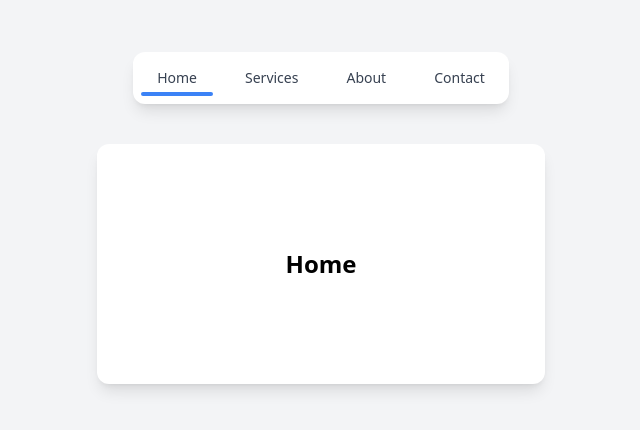
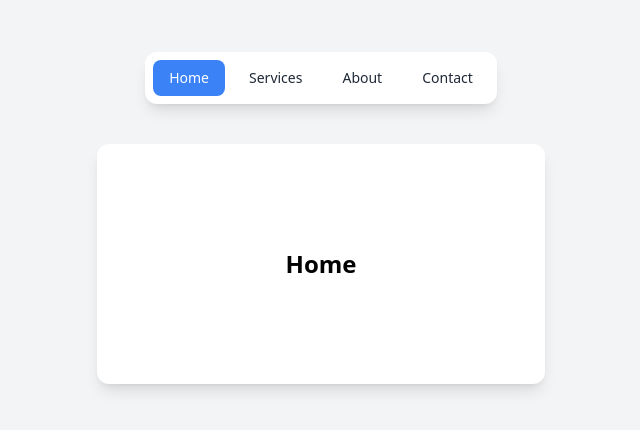
Before and after one commit to Cabdinasir64/Frame_Motion, a React (Vite) app: page / in a window 1280 px wide. Shown: the part 182-612 px from the top of the page, without its empty margins (319-959 px from the left). Built offline with nearby package versions, Linux system fonts and the light colour scheme.

Commit message:
i change underlone to bakcground

```diff
--- a/src/Components/animation34.jsx
+++ b/src/Components/animation34.jsx
@@ -8,21 +8,25 @@ export default function AnimatedTabs() {
 
   return (
     <div className="min-h-screen flex flex-col items-center justify-center p-4 bg-gray-100">
-      <div className="flex space-x-4 bg-white rounded-xl p-2 shadow-lg">
+      <div className="flex space-x-2 bg-white rounded-xl p-2 shadow-lg relative">
         {tabs.map((tab) => (
-          <button
+          <motion.button
             key={tab}
             onClick={() => setActiveTab(tab)}
-            className="relative px-4 py-2 text-sm font-medium text-gray-700"
+            className="relative px-4 py-2 text-sm font-medium z-10"
+            style={{
+              color: activeTab === tab ? "white" : "#1f2937",
+            }}
           >
-            {tab}
             {activeTab === tab && (
               <motion.div
-                layoutId="underline"
-                className="absolute left-0 right-0 bottom-0 h-1 bg-blue-500 rounded"
+                layoutId="activeBackground"
+                className="absolute inset-0 bg-blue-500 rounded-lg z-[-1]"
+                transition={{ type: "spring", stiffness: 500, damping: 30 }}
               />
             )}
-          </button>
+            {tab}
+          </motion.button>
         ))}
       </div>
 
```
